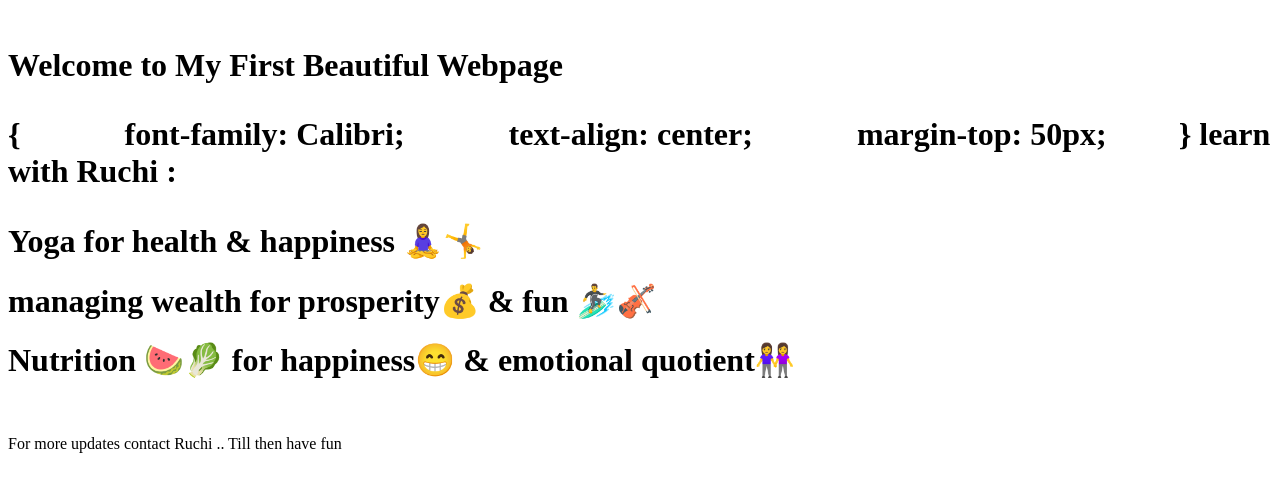
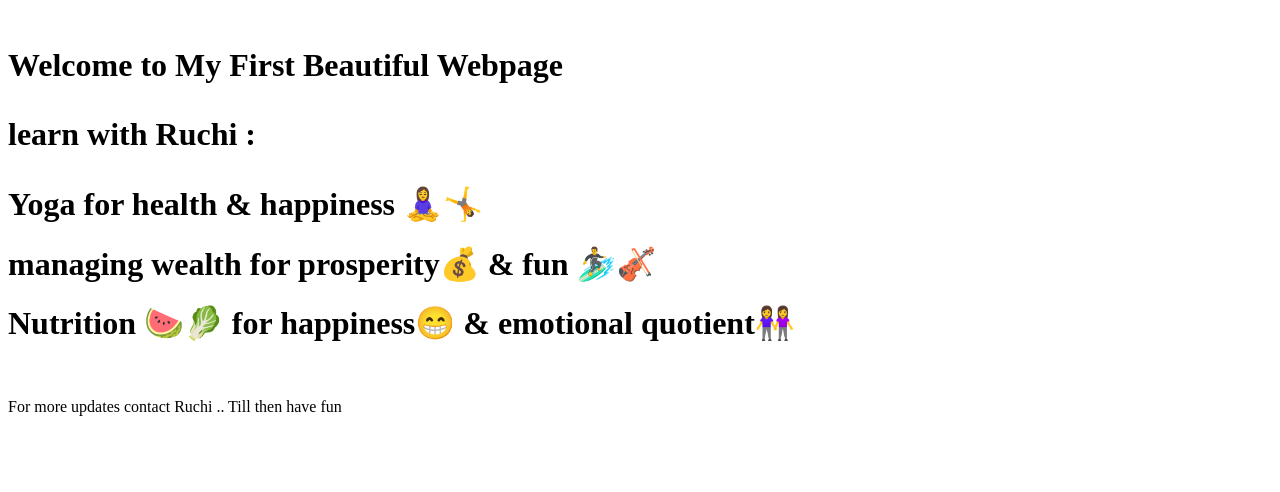
Before and after one commit to rakeshtuli/WebpageAug12, a plain HTML site: page index.html in a window 1280 px wide. Drawn offline with Linux system fonts and the light colour scheme.

Commit message:
Update index.html
Signed-off-by: RAKESH TULI <59557210+rakeshtuli@users.noreply.github.com>

```diff
--- a/index.html
+++ b/index.html
@@ -10,6 +10,11 @@
             text-align: center;
             margin-top: 50px;
         }
+     p {
+            font-family: Calibri;
+            text-align: center;
+            margin-top: 50px;
+        }
         h1 {
             color: #4CAF50;
         }
@@ -19,11 +24,7 @@
   <h1>
 <body>
  <p>
-  {
-            font-family: Calibri;
-            text-align: center;
-            margin-top: 50px;
-        }
+
   learn with Ruchi :
   <h1>     Yoga for health & happiness 🧘‍♀️🤸
   <h1>   managing wealth for prosperity💰 & fun 🏄‍♂️🎻
```
